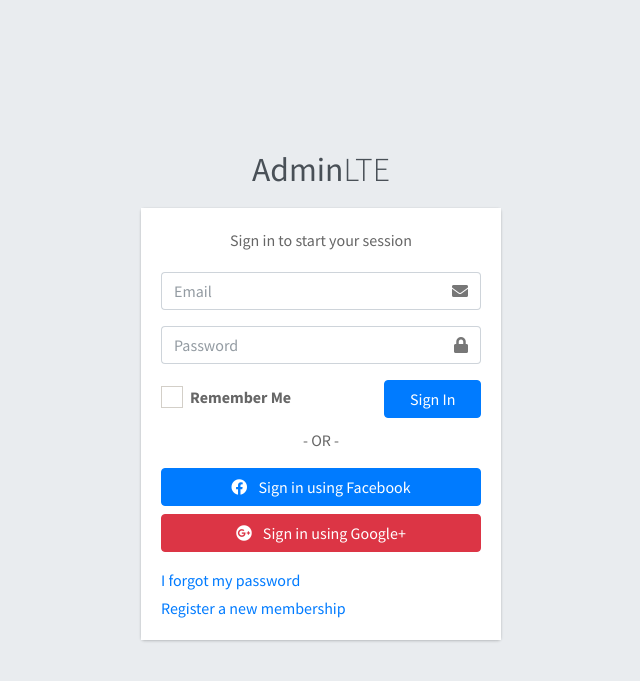
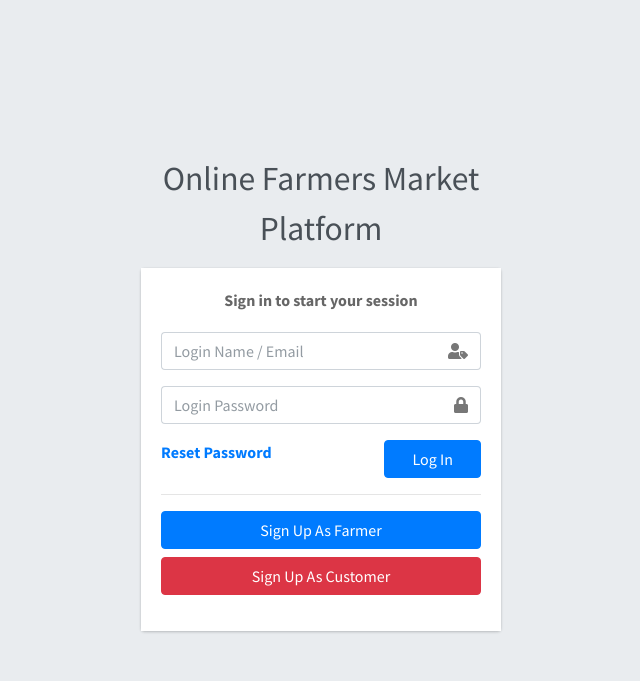
Before and after one commit to MartMbithi/Weekend_Project_VI, a PHP site: page /FMP/views/login in a window 1280 px wide. Shown: the top 681 px of the page, without its empty margins (319-959 px from the left). Run offline with PHP 8.4, Linux system fonts and the light colour scheme.

Commit message:
Craft Login UI

```diff
--- a/views/login.php
+++ b/views/login.php
@@ -17,24 +17,24 @@ require_once('../partials/head.php');
 <body class="hold-transition login-page">
     <div class="login-box">
         <div class="login-logo">
-            <a href="../../index2.html"><b>Admin</b>LTE</a>
+            <a href=""><b>Online Farmers Market Platform</a>
         </div>
         <!-- /.login-logo -->
         <div class="card">
             <div class="card-body login-card-body">
                 <p class="login-box-msg">Sign in to start your session</p>
 
-                <form action="https://adminlte.io/themes/v3/index3.html" method="post">
+                <form method="post">
                     <div class="input-group mb-3">
-                        <input type="email" class="form-control" placeholder="Email">
+                        <input type="email" name="login_name" class="form-control" placeholder="Login Name / Email">
                         <div class="input-group-append">
                             <div class="input-group-text">
-                                <span class="fas fa-envelope"></span>
+                                <span class="fas fa-user-tag"></span>
                             </div>
                         </div>
                     </div>
                     <div class="input-group mb-3">
-                        <input type="password" class="form-control" placeholder="Password">
+                        <input type="password" name="login_password" class="form-control" placeholder="Login Password">
                         <div class="input-group-append">
                             <div class="input-group-text">
                                 <span class="fas fa-lock"></span>
@@ -43,41 +43,28 @@ require_once('../partials/head.php');
                     </div>
                     <div class="row">
                         <div class="col-8">
-                            <div class="icheck-primary">
-                                <input type="checkbox" id="remember">
-                                <label for="remember">
-                                    Remember Me
-                                </label>
-                            </div>
+                            <a href="reset_password">Reset Password</a>
                         </div>
                         <!-- /.col -->
                         <div class="col-4">
-                            <button type="submit" class="btn btn-primary btn-block">Sign In</button>
+                            <button type="submit" name="login" class="btn btn-primary btn-block">Log In</button>
                         </div>
                         <!-- /.col -->
                     </div>
                 </form>
-
+                <hr>
+                <p class="mb-2">
                 <div class="social-auth-links text-center mb-3">
-                    <p>- OR -</p>
-                    <a href="#" class="btn btn-block btn-primary">
-                        <i class="fab fa-facebook mr-2"></i> Sign in using Facebook
+                    <a href="sign_up?rank=Farmer" class="btn btn-block btn-primary">
+                        Sign Up As Farmer
                     </a>
-                    <a href="#" class="btn btn-block btn-danger">
-                        <i class="fab fa-google-plus mr-2"></i> Sign in using Google+
+                    <a href="sign_up?rank=Customer" class="btn btn-block btn-danger">
+                        Sign Up As Customer
                     </a>
                 </div>
-                <!-- /.social-auth-links -->
-
-                <p class="mb-1">
-                    <a href="forgot-password.html">I forgot my password</a>
-                </p>
-                <p class="mb-0">
-                    <a href="register.html" class="text-center">Register a new membership</a>
-                </p>
             </div>
-            <!-- /.login-card-body -->
         </div>
+        <!-- /.login-card-body -->
     </div>
     <!-- /.login-box -->
 
```
